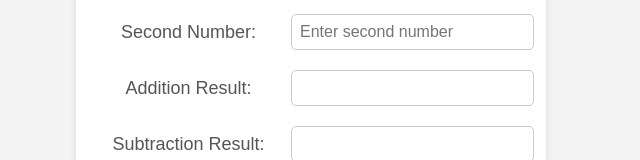
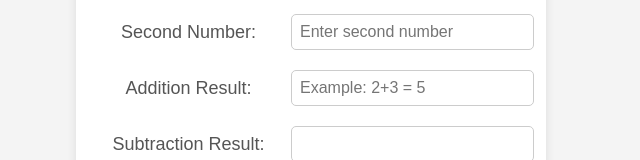
Before and after one commit to PMTTeam6/SimpleCalculator, a plain HTML site: page index.html in a window 1280 px wide. Shown: the part 170-330 px from the top of the page, without its empty margins (329-969 px from the left). Drawn offline with Linux system fonts and the light colour scheme.

Commit message:
commit it

```diff
--- a/index.html
+++ b/index.html
@@ -19,7 +19,7 @@
                 </tr>
                 <tr>
                     <td>Addition Result:</td>
-                    <td><input type="number" id="add_res" readonly></td>
+                    <td><input type="number" id="add_res" placeholder="Example: 2+3 = 5" readonly></td>
                 </tr>
                 <tr>
                     <td>Subtraction Result:</td>
```
